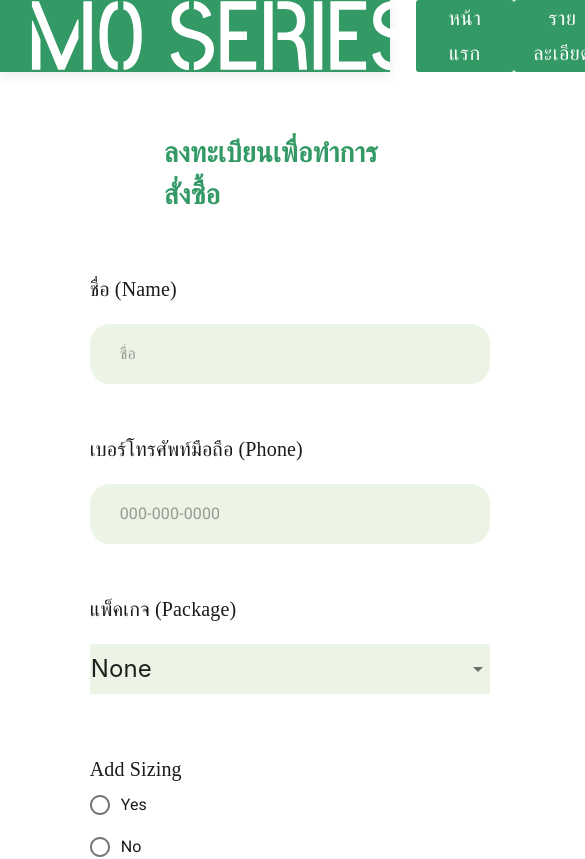
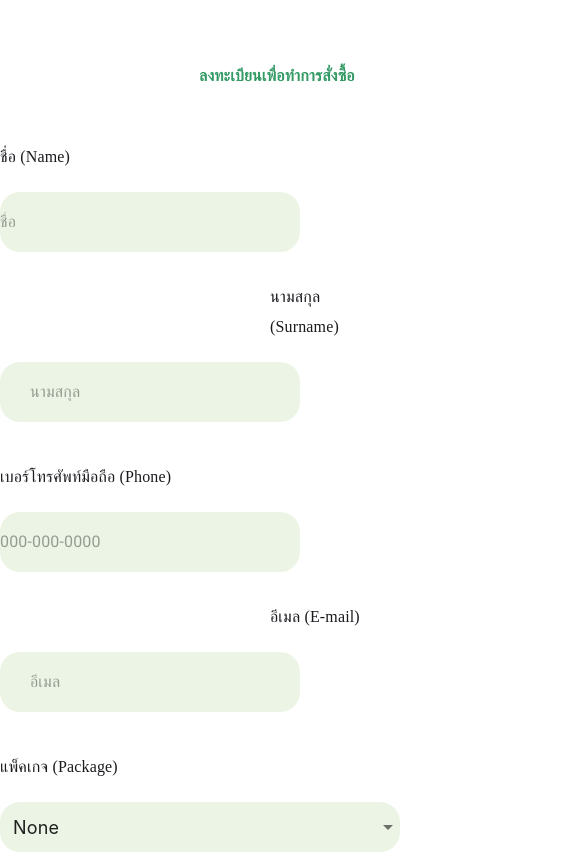
Before and after one commit to DomeNTPS/sale-page, a Next.js app: page /buy in a window 390 px wide. Shown: the top 859 px of the page, 585 px wide, since content can reach past the window. Built offline with nearby package versions, Linux system fonts and the light colour scheme.

Commit message:
buy page update

```diff
--- a/components/DialogBuy.js
+++ b/components/DialogBuy.js
@@ -15,6 +15,13 @@ const useStyles = makeStyles((theme) => ({
     border: "6px",
     fontSize: 18,
     padding: "5px 20px",
+    marginLeft: 270,
+    width: 400,
+    marginTop: 20,
+    [theme.breakpoints.down("md")]: {
+      marginLeft: 0,
+      width: 300,
+    },
   },
 }));
 
@@ -85,7 +92,6 @@ function DialogBuy({packagebuy, value}) {
           variant="outlined"
           color="primary"
           onClick={handleClickOpen}
-          style={{ marginLeft: 270, width: 400, marginTop: 20 }}
           className={classes.buy}
         >
           ตรวจสอบฟังก์ชัน
--- a/pages/_app.js
+++ b/pages/_app.js
@@ -27,7 +27,7 @@ function MyApp({ Component, pageProps }) {
     <div>
       <ThemeProvider theme={theme}>
         <CssBaseline />
-        <Navbar />
+        {/* <Navbar /> */}
         <Component {...pageProps} />
       </ThemeProvider>
     </div>
--- a/pages/buy.js
+++ b/pages/buy.js
@@ -10,23 +10,41 @@ import NumberFormat from "react-number-format";
 import MaskedInput from "react-text-mask";
 import PropTypes from "prop-types";
 import Buybutton from "../components/BuyButton";
-import CheckIcon from "@material-ui/icons/Check";
-import Dialog from '@material-ui/core/Dialog';
-import DialogActions from '@material-ui/core/DialogActions';
-import DialogContent from '@material-ui/core/DialogContent';
-import DialogContentText from '@material-ui/core/DialogContentText';
-import DialogTitle from '@material-ui/core/DialogTitle';
-import Button from "@material-ui/core/Button";
 import DialogBuy from '../components/DialogBuy'
 
 const useStyles = makeStyles((theme) => ({
   selectEmpty: {
     marginTop: theme.spacing(2),
     backgroundColor: "#EBF4E5",
+    width: 400,
+    height: 50,
+    marginTop: 20,
+    borderRadius: 20,
   },
   root: {
     background: "#EBF4E5",
     borderRadius: 20,
+    width: 400,
+    marginTop: 20,
+    height: 60,
+    paddingLeft: 30,
+    [theme.breakpoints.down("md")]: {
+      paddingLeft: 0,
+      width: 300,
+    },
+  },
+  inputcolumn2: {
+    background: "#EBF4E5",
+    borderRadius: 20,
+    width: 400,
+    marginTop: 20,
+    height: 60,
+    paddingLeft: 30,
+    marginLeft: 270,
+    [theme.breakpoints.down("md")]: {
+      marginLeft: 0,
+      width: 300,
+    },
   },
   input: {
     color: "#1A1B1F",
@@ -43,12 +61,11 @@ const useStyles = makeStyles((theme) => ({
 
 const ColorInput = withStyles((theme) => ({
   input: {
-    borderRadius: 4,
-    // position: "relative",
+    borderRadius: 20,
     backgroundColor: "#EBF4E5",
     border: "1px solid #EBF4E5",
-    fontSize: 24,
-    // padding: "10px 26px 10px 12px",
+    fontSize: 18,
+    padding: "10px 26px 10px 12px",
     transition: theme.transitions.create(["border-color", "box-shadow"]),
     // Use the system font instead of the default Roboto font.
     fontFamily: [
@@ -196,7 +213,7 @@ function buy() {
     }
 
     return (
-      <div style={{ height: 1100 }}>
+      <div className="buy-container">
         <div className="buy-head">ลงทะเบียนเพื่อทำการสั่งซื้อ</div>
         <div className="buy-from">
           <div className="buy-input">
@@ -205,7 +222,6 @@ function buy() {
               id="filled-name"
               placeholder="ชื่อ"
               variant="filled"
-              style={{ width: 400, marginTop: 20, height: 60, paddingLeft: 30 }}
               className={classes.root}
             />
           </div>
@@ -215,14 +231,7 @@ function buy() {
               id="filled-surname"
               placeholder="นามสกุล"
               variant="filled"
-              style={{
-                width: 400,
-                marginTop: 20,
-                height: 60,
-                paddingLeft: 30,
-                marginLeft: 270,
-              }}
-              className={classes.root}
+              className={classes.inputcolumn2}
             />
           </div>
         </div>
@@ -233,7 +242,6 @@ function buy() {
               id="filled-phone"
               placeholder="000-000-0000"
               variant="filled"
-              style={{ width: 400, marginTop: 20, height: 60, paddingLeft: 30 }}
               className={classes.root}
               name="phonenumber"
               InputProps={{
@@ -247,14 +255,7 @@ function buy() {
               id="filled-email"
               placeholder="อีเมล"
               variant="filled"
-              style={{
-                width: 400,
-                marginTop: 20,
-                height: 60,
-                paddingLeft: 30,
-                marginLeft: 270,
-              }}
-              className={classes.root}
+              className={classes.inputcolumn2}
             />
           </div>
         </div>
@@ -264,7 +265,6 @@ function buy() {
             <NativeSelect
               value={ppackage.package}
               onChange={handleChangePackage}
-              style={{ width: 400, height: 50, marginTop: 20 }}
               name="package"
               className={classes.selectEmpty}
               inputProps={{ "aria-label": "package" }}
@@ -285,14 +285,7 @@ function buy() {
               placeholder="ราคา"
               value={price}
               variant="filled"
-              style={{
-                width: 400,
-                marginTop: 20,
-                height: 60,
-                paddingLeft: 30,
-                marginLeft: 270,
-              }}
-              className={classes.root}
+              className={classes.inputcolumn2}
               disabled={true}
             />
           </div>
--- a/styles/buyStyle.css
+++ b/styles/buyStyle.css
@@ -1,3 +1,6 @@
+.buy-container {
+    height: 1100px;
+}
 .buy-head {
     margin-top: 60px;
     margin-left: 42%;
@@ -13,10 +16,10 @@
 }
 
 .buy-from {
-    /* justify-content: space-around; */
+    display: flex;
+    flex-direction: row;
+    justify-content: center;
     padding-top: 100px;
-    display: flex;
-    margin-left: 23%;
 
     font-family: Prompt;
     font-style: normal;
@@ -27,10 +30,9 @@
     color: #1A1B1F;
 }
 .buy-from-sub {
-    /* justify-content: space-around; */
+    justify-content: center;
     padding-top: 50px;
     display: flex;
-    margin-left: 23%;
 
     font-family: Prompt;
     font-style: normal;
@@ -86,3 +88,60 @@
 
     color: #FF0000;
 }
+
+@media only screen and (max-width: 600px) {
+
+    .buy-container {
+        display: flex;
+        flex-direction: column;
+        height: 1700px;
+    }
+    .buy-head {
+        display: flex;
+        justify-content: center;
+        margin-top: 60px;
+        height: 42px;
+
+        font-family: Prompt;
+        font-style: normal;
+        font-weight: bold;
+        font-size: 16px;
+        line-height: 32px;
+
+        color: #339a65;
+    }
+
+    .buy-from {
+        justify-content: space-around;
+        padding-top: 10px;
+        display: flex;
+        flex-direction: column;
+
+        font-family: Prompt;
+        font-style: normal;
+        font-weight: normal;
+        font-size: 16px;
+        line-height: 30px;
+
+        color: #1A1B1F;
+    }
+    .buy-from-sub {
+        justify-content: space-evenly;
+        padding-top: 10px;
+        display: flex;
+        flex-direction: column;
+        /* margin-left: 23%; */
+
+        font-family: Prompt;
+        font-style: normal;
+        font-weight: normal;
+        font-size: 16px;
+        line-height: 30px;
+
+        color: #1A1B1F;
+    }
+    .buy-input {
+        width: auto;
+        margin-top: 30px;
+    }
+}
--- a/styles/serviceStyle.css
+++ b/styles/serviceStyle.css
@@ -90,7 +90,7 @@
         display: flex;
         flex-direction: row;
         height: 42px;
-        margin-top: 90px;
+        /* margin-top: 90px; */
         justify-content: center;
 
         font-family: Prompt;
```
